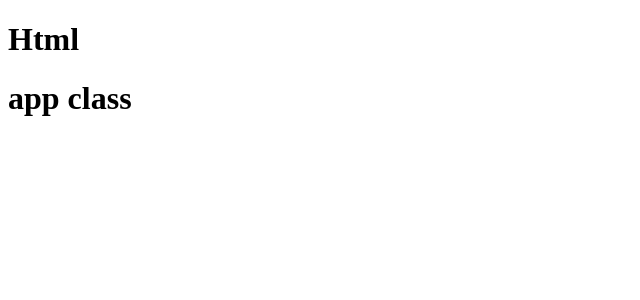
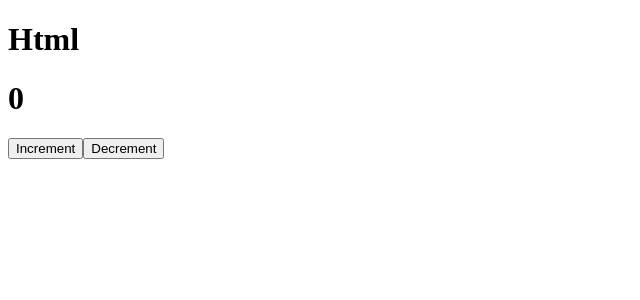
Before and after one commit to Rewe1/react-redux-Shop, a React app: page / in a window 1280 px wide. Shown: the top 300 px of the page, without its empty margins (0-640 px from the left). Built offline with nearby package versions, Linux system fonts and the light colour scheme.

Commit message:
Set react-redux basics

```diff
--- a/package.json
+++ b/package.json
@@ -12,8 +12,10 @@
   "dependencies": {
     "@types/react": "^16.9.44",
     "@types/react-dom": "^16.9.8",
+    "@types/react-redux": "^7.1.9",
     "react": "^16.13.1",
     "react-dom": "^16.13.1",
+    "react-redux": "^7.2.1",
     "redux": "^4.0.5"
   },
   "devDependencies": {
--- a/src/App/App.tsx
+++ b/src/App/App.tsx
@@ -1,22 +1,45 @@
 import * as React from "react";
-import * as redux from 'redux';
+import {useSelector, useDispatch} from 'react-redux';
+import * as actions from './actions'
 
-class App extends React.Component
+class OtherApp extends React.Component
 {
+    count : Number;
     constructor(props: any)
     {
         super(props)
         {
+        }
+    }
 
-        }
+    getCounter()
+    {
+        return useSelector(state => state);
     }
 
     render()
     {
         return (
-            <h1>app class</h1>
+            <h1>{this.getCounter()}</h1>
         )
     }
 }
 
+interface iCounter
+{
+    counter: number
+};
+
+function App()
+{
+    const dispatch = useDispatch();
+    return (
+        <div>
+            <h1>{useSelector((state: iCounter) => state.counter)}</h1>
+            <button onClick={() => dispatch(actions.increment())}>Increment</button>
+            <button onClick={() => dispatch(actions.decrement())}>Decrement</button>
+        </div>
+    )
+}
+
 export default App;
--- /dev/null
+++ b/src/App/actions/index.ts
@@ -0,0 +1,13 @@
+export const increment = () =>
+{
+    return  {
+        type: 'INCREMENT'
+    }
+}
+
+export const decrement = () =>
+{
+    return  {
+        type: 'DECREMENT'
+    }
+}
--- /dev/null
+++ b/src/App/reducers/counter.ts
@@ -0,0 +1,14 @@
+const counter = (state = 0, action: {type: string}) =>
+{
+    switch(action.type)
+    {
+        case 'INCREMENT':
+            return state + 1;
+        case 'DECREMENT':
+            return state - 1;
+        default:
+            return state;
+    }
+}
+
+export default counter;
--- /dev/null
+++ b/src/App/reducers/index.ts
@@ -0,0 +1,10 @@
+import counter from './counter';
+import {combineReducers} from 'redux';
+
+let root = combineReducers(
+    {
+        counter
+    }
+);
+
+export default root;
--- /dev/null
+++ b/src/globals.d.ts
@@ -0,0 +1,4 @@
+interface Window
+{
+    __REDUX_DEVTOOLS_EXTENSION_COMPOSE__: any
+}
--- a/src/index.tsx
+++ b/src/index.tsx
@@ -1,9 +1,27 @@
 import React from "react";
 import ReactDOM from "react-dom";
 import App from './App/App';
+import {createStore, compose} from 'redux';
+import {Provider} from 'react-redux';
+import root from './App/reducers';
+
+declare global
+{
+    interface Window
+    {
+        __REDUX_DEVTOOLS_EXTENSION_COMPOSE__: any
+    }
+}
+
+const composeEnhancers = window.__REDUX_DEVTOOLS_EXTENSION_COMPOSE__ || compose;
+const store = createStore(
+    root,
+    composeEnhancers());
 
 ReactDOM.render
 (
-    <App></App>,
+    <Provider store={store}>
+        <App/>
+    </Provider>,
     document.getElementById('root')
 );
--- a/webpack.config.js
+++ b/webpack.config.js
@@ -8,7 +8,6 @@ module.exports = {
         path: path.resolve(__dirname, 'dist'),
         filename: 'bundle.js'
     },
-
     module:
     {
         rules:
@@ -32,5 +31,5 @@ module.exports = {
     {
         extensions: [ '.ts', '.tsx', '.js'],
     },
-    plugins: [new HtmlWebpackPlugin({ template: path.resolve(__dirname, 'src', 'index.html') })]
+    plugins: [new HtmlWebpackPlugin({ template: path.resolve(__dirname, 'src', 'index.html') })],
 };
```
Also changed, not shown: src/index.js (deleted, +0 -9 lines), 1 other file (tests, documents, lock files or other folders).
